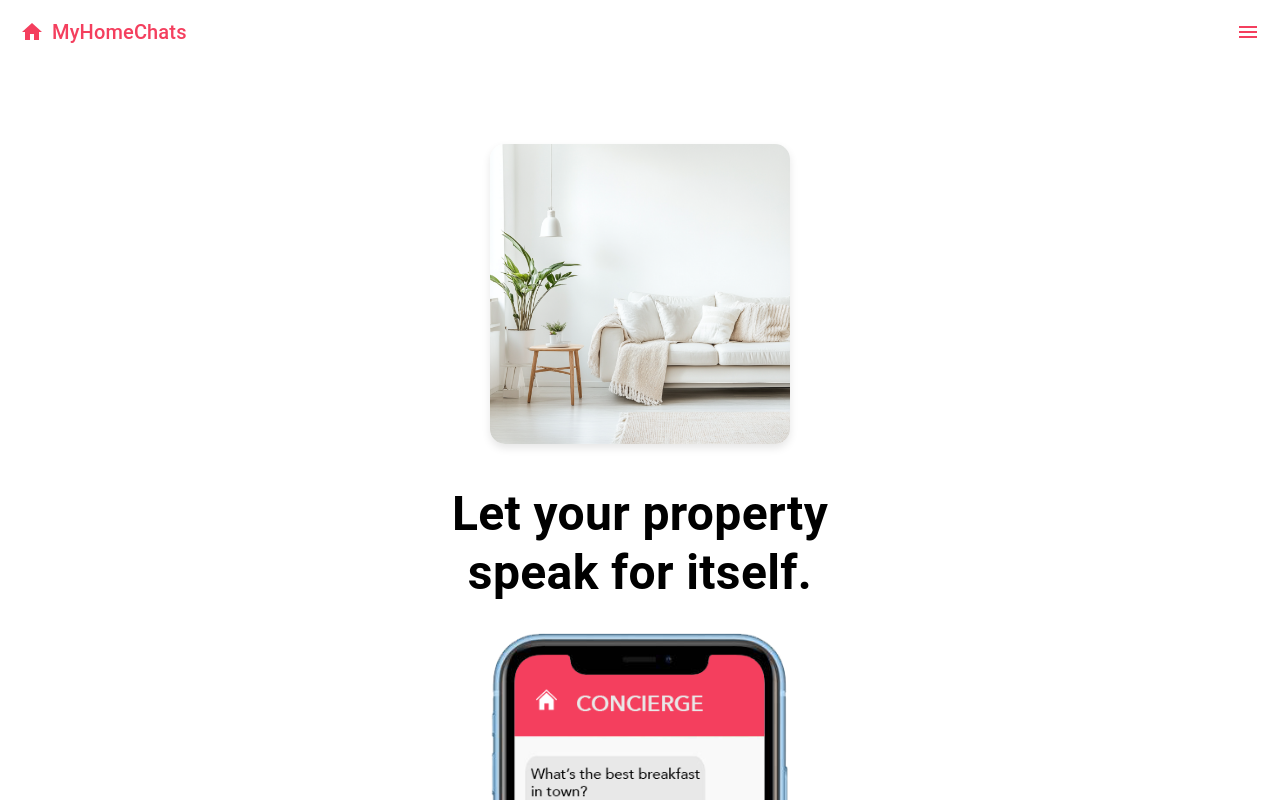
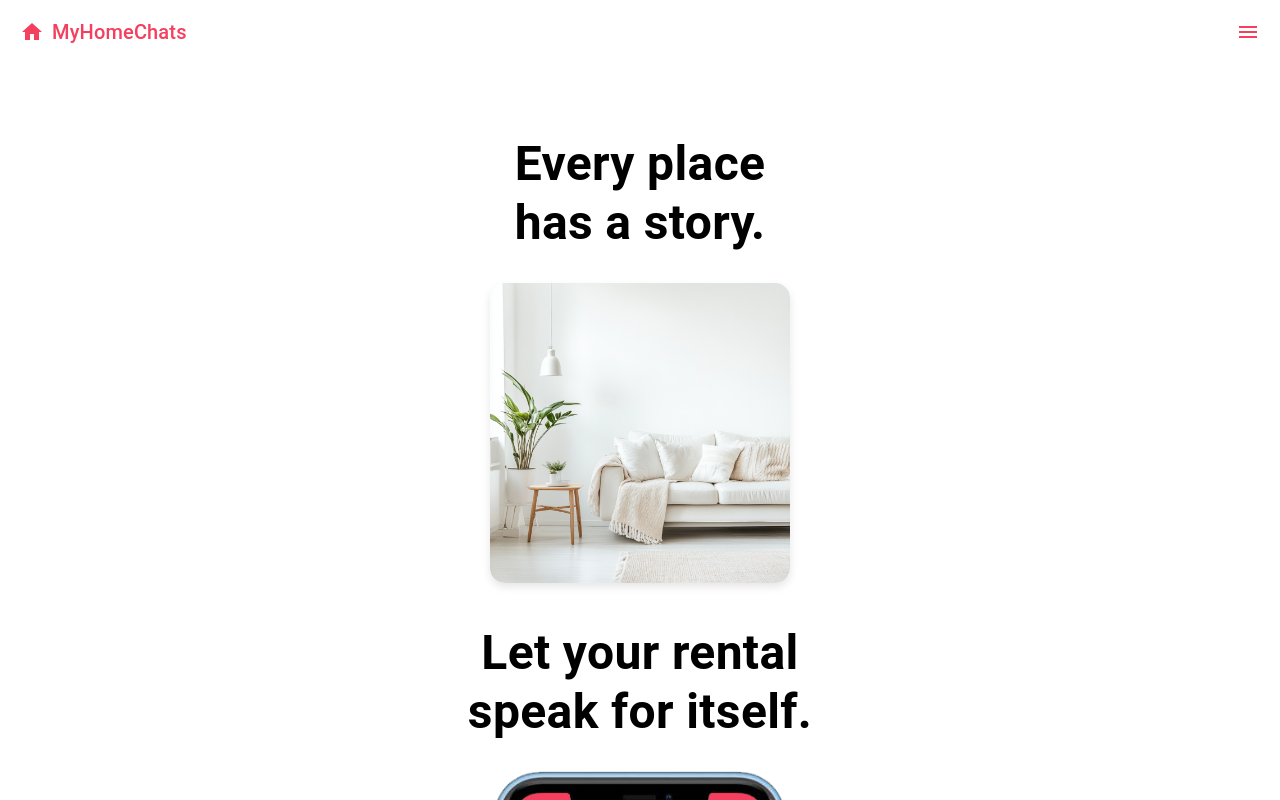
Before and after one commit to seanoverbeeke/my-home-chats-styled, a React (Create React App) app: page / in a window 1280 px wide. Built offline with nearby package versions, Linux system fonts and the light colour scheme.

Commit message:
added messaging with claire's help

```diff
--- a/src/Landing.js
+++ b/src/Landing.js
@@ -19,6 +19,20 @@
         paddingTop: '50px',
       }}
     >
+
+  {/* Header 1 */}
+        <Typography
+        variant="h4"
+        sx={{
+          fontWeight: 600,
+          fontSize: { xs: '2rem', sm: '3rem' },
+          marginTop: '20px',
+          textAlign: 'center',
+        }}
+      >
+        Every place<br />has a story.
+      </Typography>
+
  {/* Image Block */}
  <Box
         sx={{
@@ -54,7 +68,7 @@
           textAlign: 'center',
         }}
       >
-        Let your property<br />speak for itself.
+        Let your rental<br />speak for itself.
       </Typography>
 
       {/* Image Block */}
```
